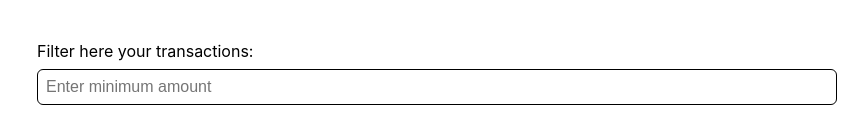
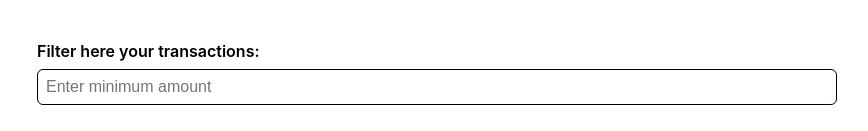
Before and after one commit to clssrx/cards-and-transactions, a React (Vite) app: page / in a window 1280 px wide. Shown: the part 313-444 px from the top of the page, without its empty margins (203-1071 px from the left). Built offline with nearby package versions, Linux system fonts and the light colour scheme.

Commit message:
style: make fitler label bold

```diff
--- a/src/components/AmountFilter/AmountFilter.css
+++ b/src/components/AmountFilter/AmountFilter.css
@@ -10,6 +10,10 @@
 	border: 1px solid black;
 	border-radius: 6px;
 	appearance: textfield;
+}
+
+.amount-filter label {
+	font-weight: 600;
 }
 
 input:focus::placeholder {
```
